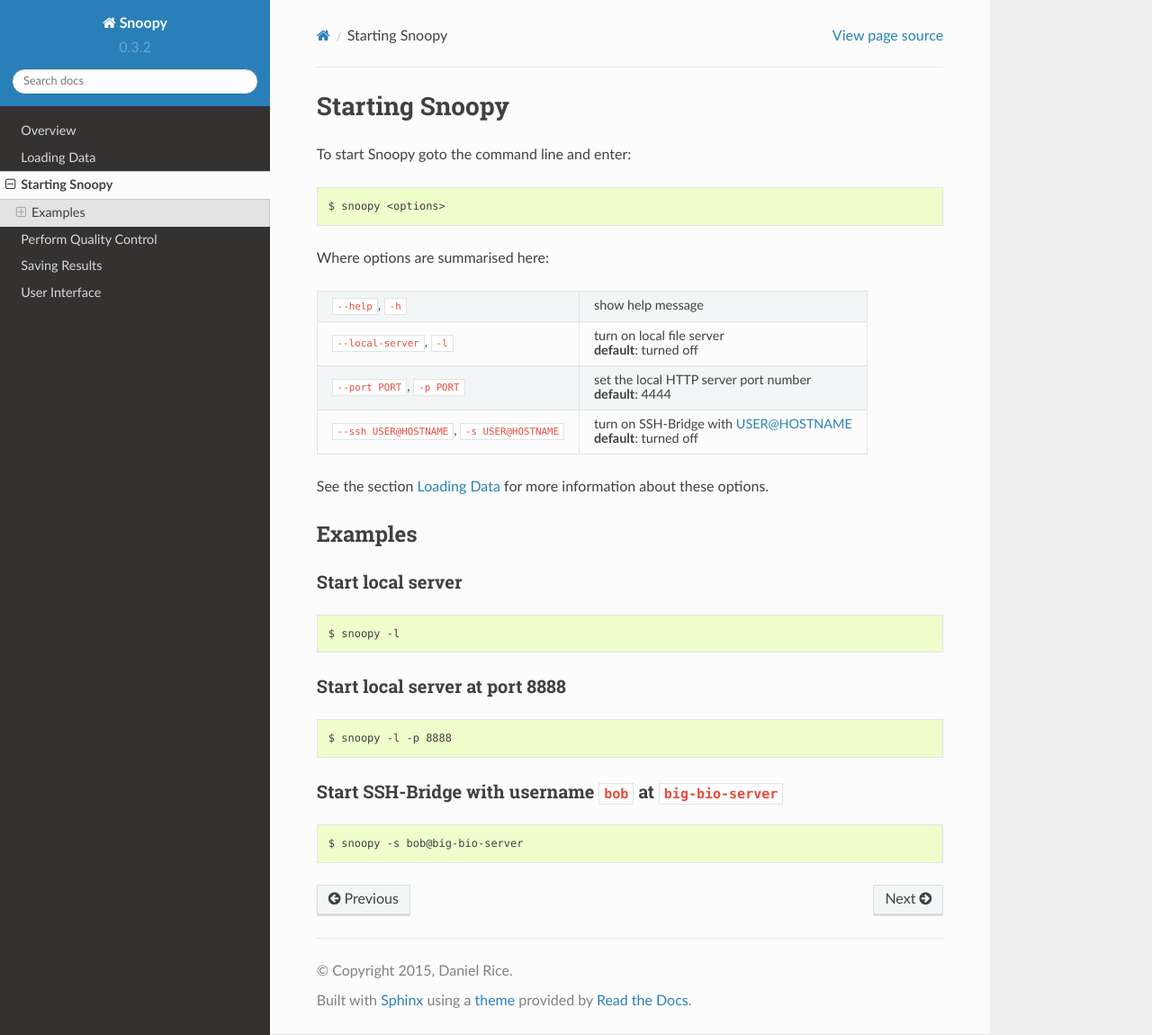
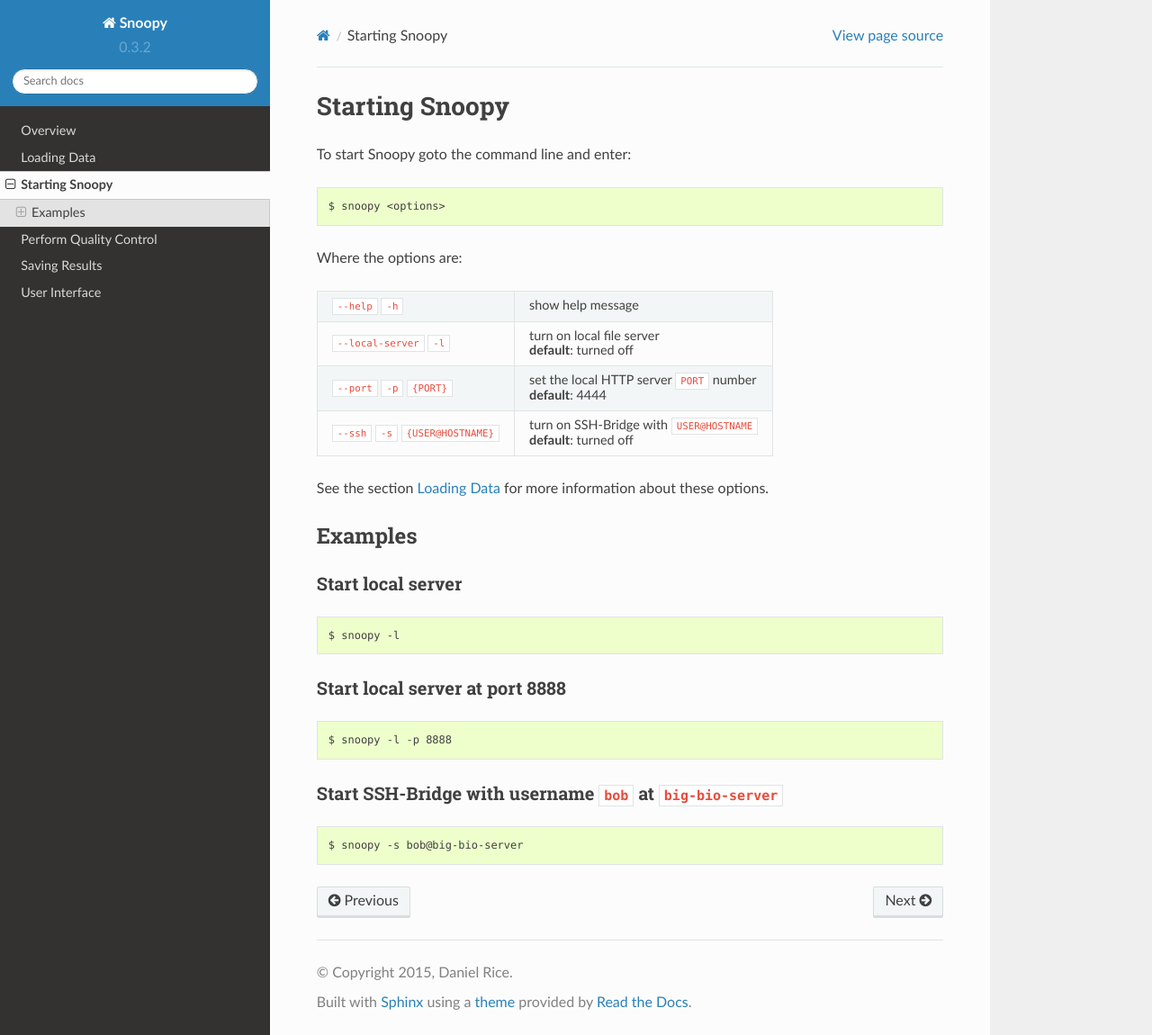
Before and after one commit to wtsi-medical-genomics/snoopy, a Sphinx documentation site: the page built from docs/source/starting_snoopy.rst, in a window 1280 px wide and 1150 px high. Shown: the whole window at 90% size. Built offline with Sphinx 7.4.7 and the Read the Docs theme 2.0.0, drawn with Linux system fonts in a browser that asks for light colours.

Commit message:
Docs: starting snoopy options fix.

```diff
--- a/docs/source/starting_snoopy.rst
+++ b/docs/source/starting_snoopy.rst
@@ -7,23 +7,23 @@
 
     $ snoopy <options>
 
-Where options are summarised here:
+Where the options are:
 
 +-------------------------+------------------------------------------------+
-| ``--help``, ``-h``      | show help message                              |
+| ``--help`` ``-h``       | show help message                              |
 |                         |                                                |
 |                         |                                                |
 +-------------------------+------------------------------------------------+
-| ``--local-server``,     | turn on local file server                      |
+| ``--local-server``      | turn on local file server                      |
 | ``-l``                  |                                                |
 |                         | **default**: turned off                        |
 +-------------------------+------------------------------------------------+
-| ``--port PORT``,        | set the local HTTP server port number          |
-| ``-p PORT``             |                                                |
+| ``--port`` ``-p``       | set the local HTTP server ``PORT`` number      |
+| ``{PORT}``              |                                                |
 |                         | **default**: 4444                              |
 +-------------------------+------------------------------------------------+
-| ``--ssh USER@HOSTNAME``,| turn on SSH-Bridge with USER@HOSTNAME          |
-| ``-s USER@HOSTNAME``    |                                                |
+| ``--ssh`` ``-s``        | turn on SSH-Bridge with ``USER@HOSTNAME``      |
+| ``{USER@HOSTNAME}``     |                                                |
 |                         | **default**: turned off                        |
 +-------------------------+------------------------------------------------+
 
```
